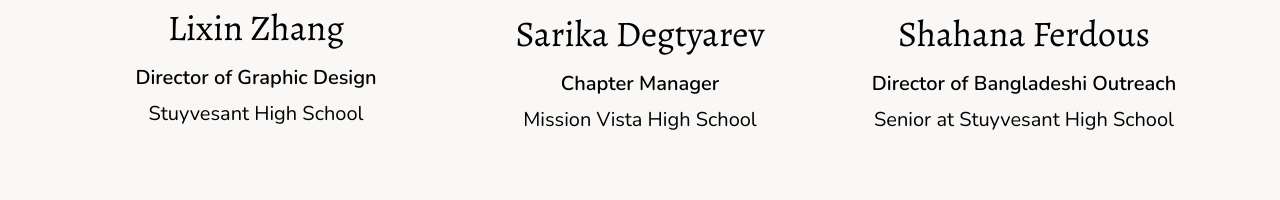
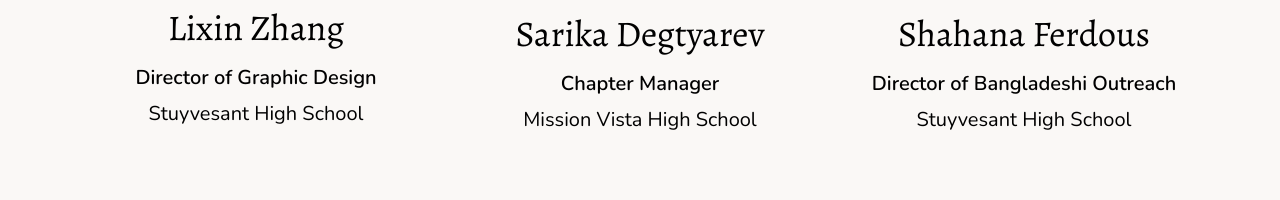
Before and after one commit to BridgingSeas/bridgingseasweb, a SvelteKit app: page /about in a window 1280 px wide. Shown: the part 2785-2985 px from the top of the page. Built offline with nearby package versions, Linux system fonts and the light colour scheme.

Commit message:
fix shahana school

```diff
--- a/package.json
+++ b/package.json
@@ -21,7 +21,7 @@
 		"prettier": "^2.7.1",
 		"prettier-plugin-svelte": "^2.7.0",
 		"prettier-plugin-tailwindcss": "^0.1.13",
-		"svelte": "^3.44.0",
+		"svelte": "^3.59.2",
 		"svelte-preprocess": "^4.10.7",
 		"tailwindcss": "^3.1.6",
 		"vite": "^3.2.11",
--- a/src/routes/about/+page.svelte
+++ b/src/routes/about/+page.svelte
@@ -132,7 +132,7 @@
 		<img type="image/webp" srcset={shahana} alt="Shahana" height="1000" width="1000"/>
 		<p class="pt-4 font-serif text-center text-4xl">Shahana Ferdous</p>
 		<p class="pt-4 font-semibold pb-2 text-center text-xl">Director of Bangladeshi Outreach</p>
-		<p class="pb-4 text-center text-xl">Senior at Stuyvesant High School</p>
+		<p class="pb-4 text-center text-xl">Stuyvesant High School</p>
 	</div>
 </div>
 
```
Also changed, not shown: 1 other file (tests, documents, lock files or other folders).
